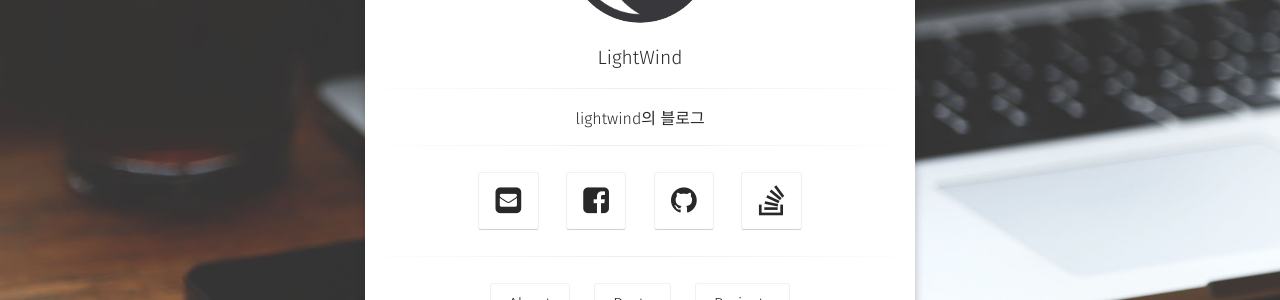
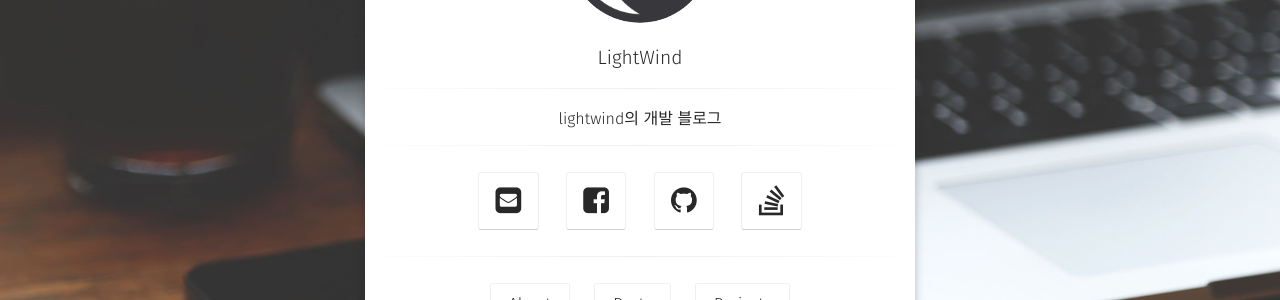
Before and after one commit to sslmyo24/sslmyo24.github.io, a Jekyll site: the page built from index.html, in a window 1280 px wide. Shown: the part 350-650 px from the top of the page. Built offline with Jekyll 4.4.1, drawn with Linux system fonts in a browser that asks for light colours; some web fonts are replaced; a file with an impossible date is left out.

Commit message:
Update _config.yml

```diff
--- a/_config.yml
+++ b/_config.yml
@@ -1,7 +1,7 @@
 # Site
 title:              LightWind
-bio:                'lightwind의 블로그'
-description:        "lightwind의 블로그"
+bio:                'lightwind의 개발 블로그'
+description:        "lightwind의 개발 블로그"
 reading_time:       true
 words_per_minute:   200
 logo:               'assets/img/logo.png'
```
